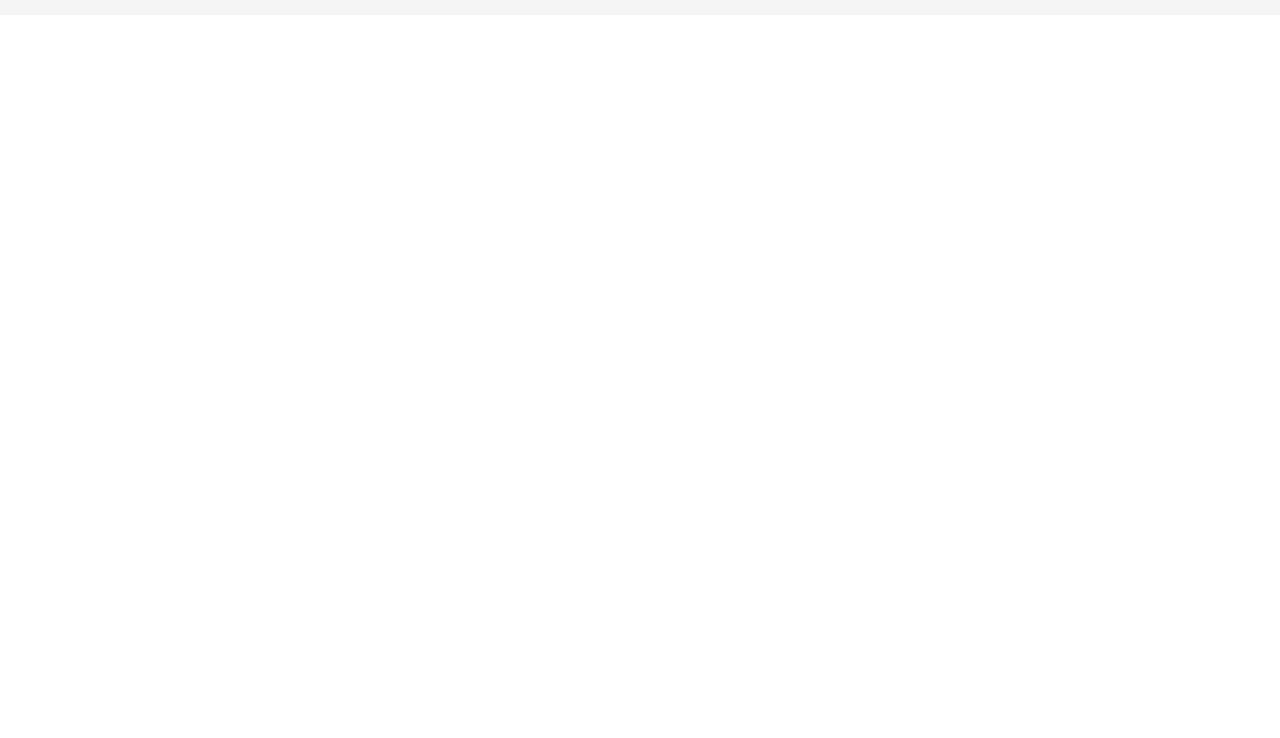
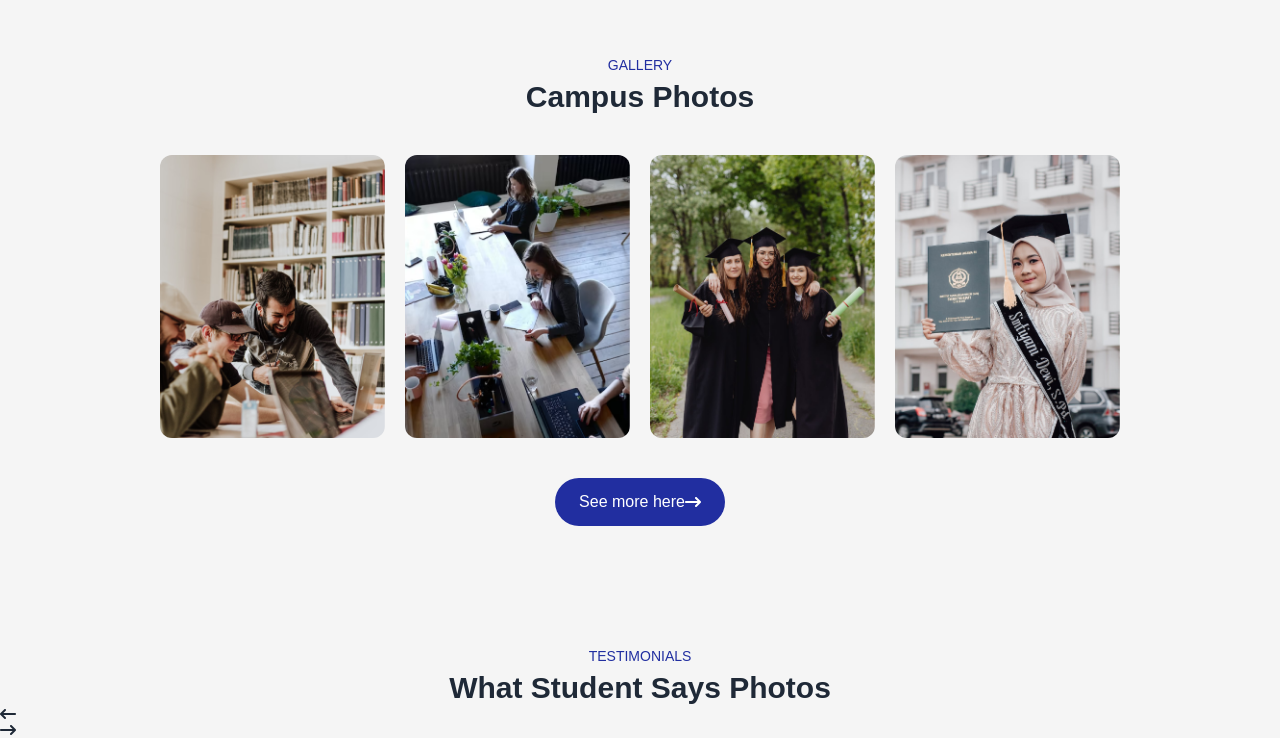
Before and after one commit to RakibHossen678/Educity, a React (Vite) app: page / in a window 1280 px wide. Shown: the part 1941-2679 px from the top of the page. Before the commit the page ends 1956 px from the top, so only its background shows below. Built offline with nearby package versions, Linux system fonts and the light colour scheme.

Commit message:
added testimonial section

```diff
--- a/src/App.jsx
+++ b/src/App.jsx
@@ -1,7 +1,9 @@
 import About from "./Components/About/About";
+import Campus from "./Components/Campus/Campus";
 import Hero from "./Components/Hero/Hero";
 import Navbar from "./Components/Navbar/Navbar";
 import Programs from "./Components/Programs/Programs";
+import Testimonials from "./Components/Testimonials/Testimonials";
 
 function App() {
   return (
@@ -11,6 +13,8 @@ function App() {
         <Hero></Hero>
         <Programs></Programs>
         <About></About>
+        <Campus></Campus>
+        <Testimonials></Testimonials>
       </div>
     </div>
   );
--- /dev/null
+++ b/src/Components/Campus/Campus.jsx
@@ -0,0 +1,35 @@
+import "./Campus.css";
+import { FaArrowRightLong } from "react-icons/fa6";
+import gallery_1 from "../../assets/gallery-1.png";
+import gallery_2 from "../../assets/gallery-2.png";
+import gallery_3 from "../../assets/gallery-3.png";
+import gallery_4 from "../../assets/gallery-4.png";
+const Campus = () => {
+  return (
+    <div className="pb-20">
+      <div className="text-center pt-10">
+        <p className="text-[#212ea0] text-sm font-medium pb-1">GALLERY</p>
+        <p className="text-3xl font-semibold">Campus Photos</p>
+      </div>
+      <div className="flex justify-between items-center w-9/12 mx-auto py-10 gap-5 ">
+        <div>
+          <img className="rounded-xl" src={gallery_1} alt="" />
+        </div>
+        <div>
+          <img className="rounded-xl"  src={gallery_2} alt="" />
+        </div>
+        <div>
+          <img className="rounded-xl" src={gallery_3} alt="" />
+        </div>
+        <div>
+          <img className="rounded-xl" src={gallery_4} alt="" />
+        </div>
+      </div>
+      <div className="flex justify-center items-center text-white">
+        <button className="bg-[#212EA0] py-3 px-6 rounded-3xl flex items-center ">See more here <FaArrowRightLong className="" /></button>
+      </div>
+    </div>
+  );
+};
+
+export default Campus;
--- a/src/Components/Navbar/Nav.css
+++ b/src/Components/Navbar/Nav.css
@@ -0,0 +1,4 @@
+.dark-nav{
+    background: #212EA0;
+    transition: 0.5s;
+}
--- a/src/Components/Navbar/Navbar.jsx
+++ b/src/Components/Navbar/Navbar.jsx
@@ -1,9 +1,16 @@
+import { useEffect, useState } from "react";
 import logo from "../../assets/logo.png";
 import "./Nav.css";
 const Navbar = () => {
+  const [sticky , setSticky]=useState(false)
+  useEffect(()=>{
+    window.addEventListener('scroll',()=>{
+      window.scrollY > 50 ? setSticky(true) : setSticky(false)
+    })
+  },[])
   return (
-    <div className=" w-full z-10 fixed text-[#fff]">
-      <nav className=" mx-auto w-9/12 flex items-center justify-between  py-3">
+    <div className={` w-full z-10 fixed text-[#fff] ${sticky ?'dark-nav':'' }`}>
+      <nav className=" mx-auto w-9/12 flex items-center justify-between  py-2">
         <img className="w-40" src={logo} alt="" />
         <ul className="flex items-center cursor-pointer text-base space-x-9 ">
           <li>Home</li>
--- /dev/null
+++ b/src/Components/Testimonials/Testimonials.jsx
@@ -0,0 +1,18 @@
+import { FaArrowLeftLong } from "react-icons/fa6";
+import { FaArrowRightLong } from "react-icons/fa6";
+const Testimonials = () => {
+  return (
+    <div>
+      <div className="text-center pt-10">
+        <p className="text-[#212ea0] text-sm font-medium pb-1">TESTIMONIALS</p>
+        <p className="text-3xl font-semibold">What Student Says Photos</p>
+      </div>
+      <div>
+        <FaArrowLeftLong />
+        <FaArrowRightLong />
+      </div>
+    </div>
+  );
+};
+
+export default Testimonials;
```
Also changed, not shown: src/Components/Programs/Programs.jsx (+6 -6 lines), src/Components/Campus/Campus.css (added), src/Components/Testimonials/Testimonials.css (added).
